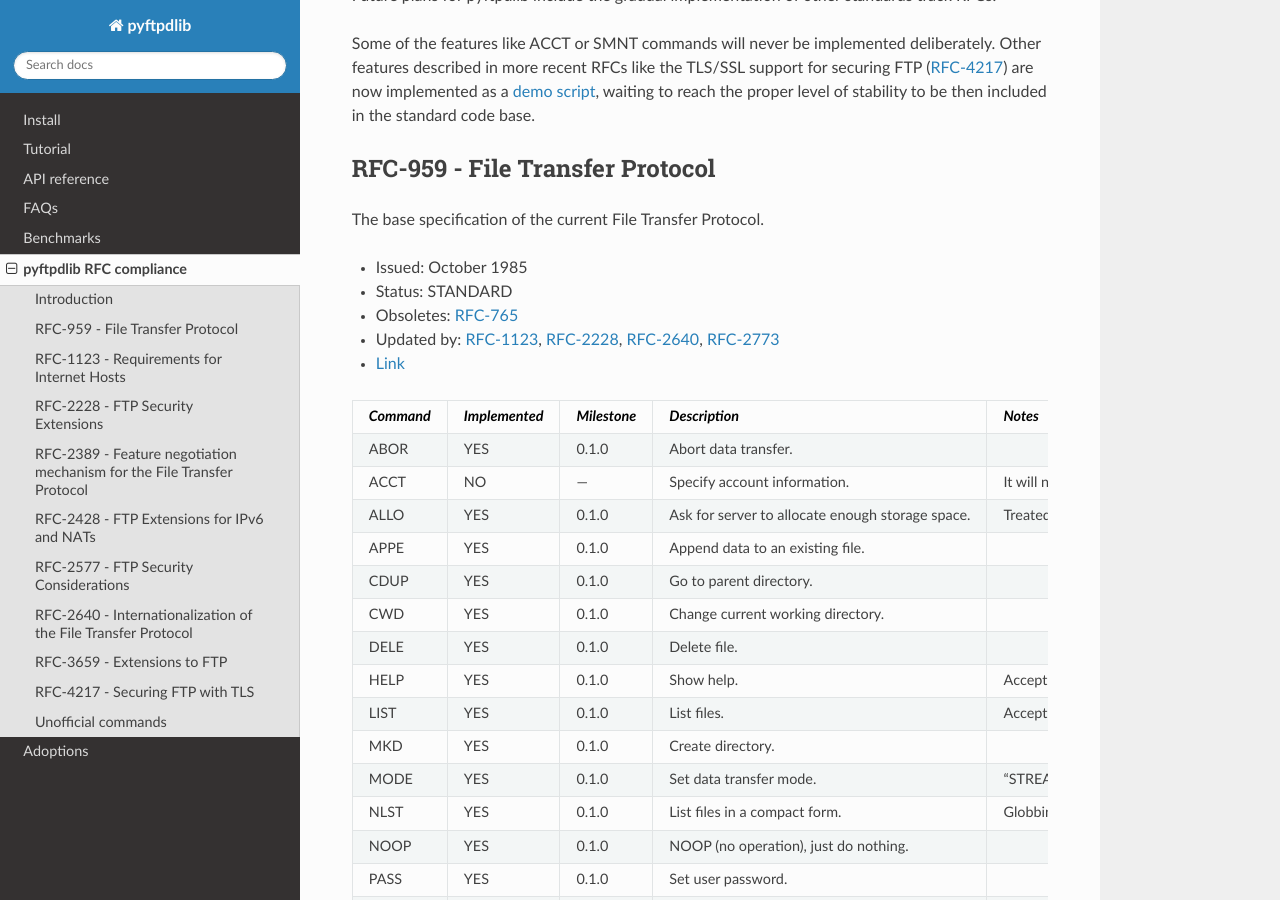
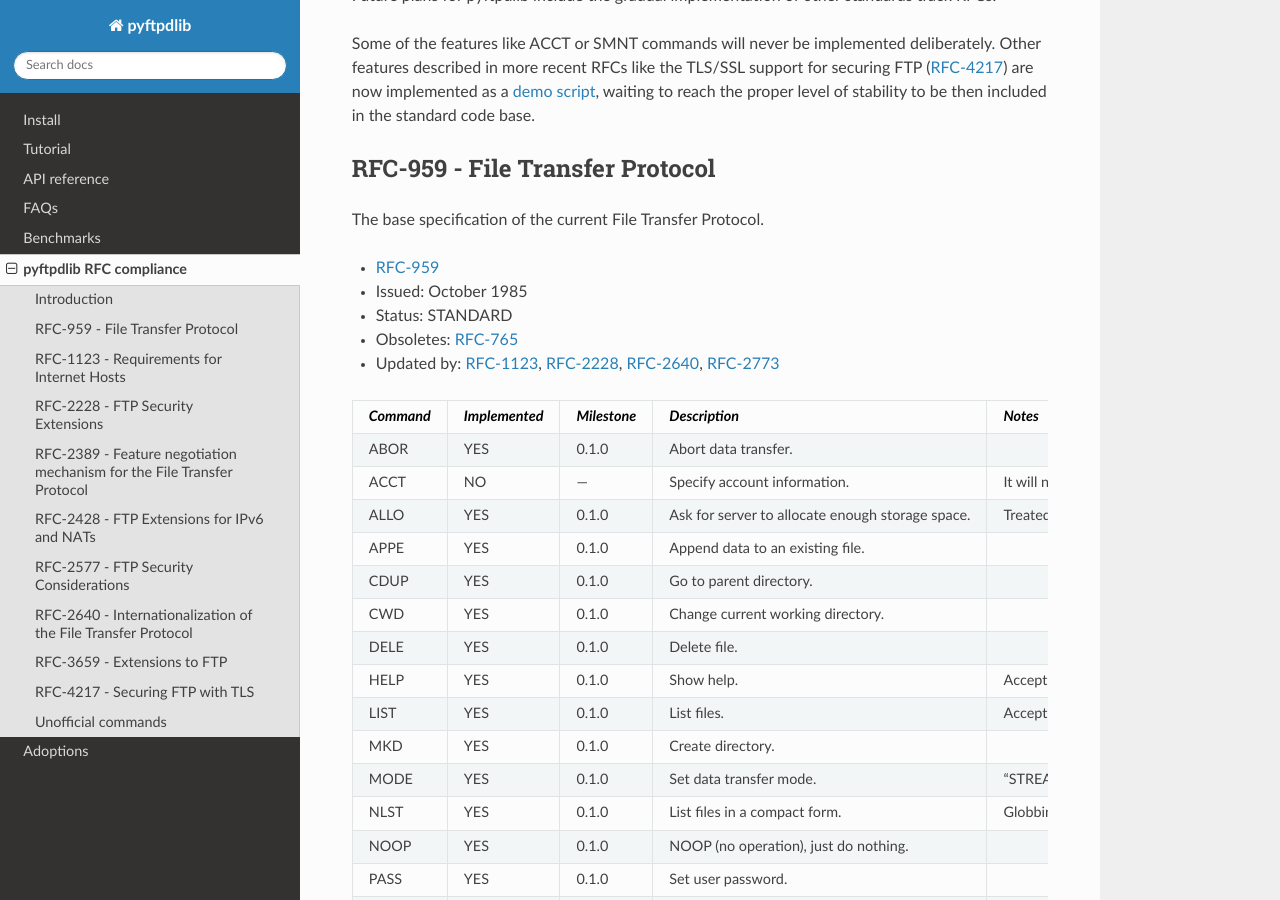
Before and after one commit to giampaolo/pyftpdlib, a Sphinx documentation site: the page built from docs/rfc-compliance.rst, in a window 1280 px wide and 900 px high, scrolled down 772 px. Built offline with Sphinx 7.4.7 and the Read the Docs theme 2.0.0, drawn with Linux system fonts in a browser that asks for light colours; some of the changed text lies outside the part shown.

Commit message:
update link refs

```diff
--- a/README.rst
+++ b/README.rst
@@ -77,9 +77,9 @@
   model (as in: you'll be free to block or use slow filesystems).
 - Portable: entirely written in pure Python.
 - Supports **FTPS** (`RFC-4217 <https://datatracker.ietf.org/doc/html/rfc4217>`__),
-  **IPv6** (`RFC-2428 <ftp://ftp.rfc-editor.org/in-notes/rfc2428.txt>`__),
+  **IPv6** (`RFC-2428 <https://datatracker.ietf.org/doc/html/rfc2428>`__),
   **Unicode** file names (`RFC-2640 <https://datatracker.ietf.org/doc/html/rfc2640>`__),
-  **MLSD/MLST** commands (`RFC-3659 <ftp://ftp.rfc-editor.org/in-notes/rfc3659.txt>`__).
+  **MLSD/MLST** commands (`RFC-3659 <https://datatracker.ietf.org/doc/html/rfc3659>`__).
 - Support for virtual users and virtual filesystem.
 - Flexible system of "authorizers" able to manage both "virtual" and
   "real" users on on both
--- a/docs/benchmarks.rst
+++ b/docs/benchmarks.rst
@@ -135,11 +135,11 @@
 Interpreting the results
 ------------------------
 
-pyftpdlib and `proftpd <https://www.proftpd.org/>`__ / `vsftpd <https://security.appspot.com/vsftpd.html>`__
+pyftpdlib and `proftpd <http://www.proftpd.org/>`__ / `vsftpd <https://security.appspot.com/vsftpd.html>`__
 look pretty much equally fast. The huge difference is noticeable in scalability
 though, because of the concurrency model adopted.
 Both proftpd and vsftpd spawn a new process for every connected client, where
-pyftpdlib doesn't (see `the C10k problem <https://www.kegel.com/c10k.html>`__).
+pyftpdlib doesn't (see `the C10k problem <http://www.kegel.com/c10k.html>`__).
 The outcome is well noticeable on connect/login benchmarks and memory
 benchmarks.
 
--- a/docs/faqs.rst
+++ b/docs/faqs.rst
@@ -170,7 +170,7 @@
 In case you want LIST, MLSD, MLST commands to report local times instead, just set the
 `use_gmt_times <api.html#pyftpdlib.handlers.FTPHandler.use_gmt_times>`__ attribute to ``False``.
 For further information you might want to take a look at
-`this <https://www.proftpd.org/docs/howto/Timestamps.html>`__
+`this <http://www.proftpd.org/docs/howto/Timestamps.html>`__
 
 Implementation
 ==============
@@ -185,7 +185,7 @@
 
 In the past some cases were reported that using ``sendfile(2)`` with "non
 regular" filesystems such as NFS, SMBFS/Samba, CIFS or network mounts in
-general may cause some issues, see https://www.proftpd.org/docs/howto/Sendfile.html.
+general may cause some issues, see http://www.proftpd.org/docs/howto/Sendfile.html.
 If you bump into one these issues you can set
 `FTPHandler.use_sendfile <api.html#pyftpdlib.handlers.FTPHandler.use_sendfile>`__ to ``False``:
 
--- a/docs/install.rst
+++ b/docs/install.rst
@@ -27,7 +27,7 @@
 -----------------------
 
 `PyOpenSSL <https://pypi.org/project/pyOpenSSL>`__, to support
-`FTPS <https://pyftpdlib.readthedocs.io/tutorial.html#ftps-ftp-over-tls-ssl-server>`__:
+`FTPS <https://pyftpdlib.readthedocs.io/en/latest/tutorial.html#ftps-ftp-over-tls-ssl-server>`__:
 
 .. code-block:: sh
 
--- a/docs/rfc-compliance.rst
+++ b/docs/rfc-compliance.rst
@@ -9,22 +9,22 @@
 
 This page lists current standard Internet RFCs that define the FTP protocol.
 
-pyftpdlib conforms to the FTP protocol standard as defined in `RFC-959 <http://www.ietf.org/rfc/rfc959.txt>`__ and `RFC-1123 <http://www.ietf.org/rfc/rfc1123.txt>`__ implementing all the fundamental commands and features described in them. It also implements some more recent features such as OPTS and FEAT commands (`RFC-2398 <http://www.ietf.org/rfc/rfc2389.txt>`__), EPRT and EPSV commands covering the IPv6 support (`RFC-2428 <ftp://ftp.rfc-editor.org/in-notes/rfc2428.txt>`__) and MDTM, MLSD, MLST and SIZE commands defined in `RFC-3659 <http://www.ietf.org/rfc/rfc3659.txt>`__.
+pyftpdlib conforms to the FTP protocol standard as defined in `RFC-959`_ and `RFC-1123`_ implementing all the fundamental commands and features described in them. It also implements some more recent features such as OPTS and FEAT commands (`RFC-2398`_), EPRT and EPSV commands covering the IPv6 support (`RFC-2428`_) and MDTM, MLSD, MLST and SIZE commands defined in `RFC-3659`_.
 
 Future plans for pyftpdlib include the gradual implementation of other standards track RFCs.
 
-Some of the features like ACCT or SMNT commands will never be implemented deliberately. Other features described in more recent RFCs like the TLS/SSL support for securing FTP (`RFC-4217 <http://www.ietf.org/rfc/rfc4217.txt>`__) are now implemented as a `demo script <https://github.com/giampaolo/pyftpdlib/blob/master/demo/tls_ftpd.py>`__, waiting to reach the proper level of stability to be then included in the standard code base.
+Some of the features like ACCT or SMNT commands will never be implemented deliberately. Other features described in more recent RFCs like the TLS/SSL support for securing FTP (`RFC-4217`_) are now implemented as a `demo script`_, waiting to reach the proper level of stability to be then included in the standard code base.
 
 RFC-959 - File Transfer Protocol
 ================================
 
 The base specification of the current File Transfer Protocol.
 
+- `RFC-959`_
 - Issued: October 1985
 - Status: STANDARD
-- Obsoletes: `RFC-765 <http://www.ietf.org/rfc/rfc765.txt>`__
-- Updated by: `RFC-1123 <http://www.ietf.org/rfc/rfc1123.txt>`__, `RFC-2228 <http://www.ietf.org/rfc/rfc2228.txt>`__, `RFC-2640 <http://www.ietf.org/rfc/rfc2640.txt>`__, `RFC-2773 <http://www.ietf.org/rfc/rfc2773.txt>`__
-- `Link <http://www.ietf.org/rfc/rfc959.txt>`__
+- Obsoletes: `RFC-765`_
+- Updated by: `RFC-1123`_, `RFC-2228`_, `RFC-2640`_, `RFC-2773`_
 
 +-----------+---------------+-------------+--------------------------------------------------+----------------------------------------------------------------------------------------------------------------------------------------------------------------------------------------------------------------+
 | *Command* | *Implemented* | *Milestone* | *Description*                                    | *Notes*                                                                                                                                                                                                        |
@@ -99,11 +99,11 @@
 RFC-1123 - Requirements for Internet Hosts
 ==========================================
 
-Extends and clarifies some aspects of `RFC-959 <http://www.ietf.org/rfc/rfc959.txt>`__. Introduces new response codes 554 and 555.
+Extends and clarifies some aspects of `RFC-959`_. Introduces new response codes 554 and 555.
 
+- `RFC-1123`_
 - Issued: October 1989
 - Status: STANDARD
-- `Link <http://www.ietf.org/rfc/rfc1123.txt>`__
 
 +--------------------------------------+---------------+-------------+----------------------------------------------------------------------------------------------------------------------------------------------------------------------------------------------------------------------------------------------------+---------------------------------------------------------------------------------------+
 | *Feature*                            | *Implemented* | *Milestone* | *Description*                                                                                                                                                                                                                                      | *Notes*                                                                               |
@@ -116,7 +116,7 @@
 +--------------------------------------+---------------+-------------+----------------------------------------------------------------------------------------------------------------------------------------------------------------------------------------------------------------------------------------------------+---------------------------------------------------------------------------------------+
 | STOU format output                   | YES           | 0.2.0       | Defined the exact format output which STOU response must respect ("125/150 FILE filename").                                                                                                                                                        |                                                                                       |
 +--------------------------------------+---------------+-------------+----------------------------------------------------------------------------------------------------------------------------------------------------------------------------------------------------------------------------------------------------+---------------------------------------------------------------------------------------+
-| Avoid 250 response type on STOU      | YES           | 0.2.0       | The 250 positive response indicated in `RFC-959 <http://www.ietf.org/rfc/rfc959.txt>`__ has been declared incorrect in `RFC-1123 <http://www.ietf.org/rfc/rfc1123.txt>`__ which requires 125/150 instead.                                          |                                                                                       |
+| Avoid 250 response type on STOU      | YES           | 0.2.0       | The 250 positive response indicated in `RFC-959`_ has been declared incorrect in `RFC-1123`_ which requires 125/150 instead.                                                                                                                       |                                                                                       |
 +--------------------------------------+---------------+-------------+----------------------------------------------------------------------------------------------------------------------------------------------------------------------------------------------------------------------------------------------------+---------------------------------------------------------------------------------------+
 | Handle "Experimental" directory cmds | YES           | 0.1.0       | The server should support XCUP, XCWD, XMKD, XPWD and XRMD obsoleted commands and treat them as synonyms for CDUP, CWD, MKD, LIST and RMD commands.                                                                                                 |                                                                                       |
 +--------------------------------------+---------------+-------------+----------------------------------------------------------------------------------------------------------------------------------------------------------------------------------------------------------------------------------------------------+---------------------------------------------------------------------------------------+
@@ -130,29 +130,29 @@
 RFC-2228 - FTP Security Extensions
 ==================================
 
-Specifies several security extensions to the base FTP protocol defined in `RFC-959 <http://www.ietf.org/rfc/rfc959.txt>`__. New commands: AUTH, ADAT, PROT, PBSZ, CCC, MIC, CONF, and ENC. New response codes: 232, 234, 235, 334, 335, 336, 431, 533, 534, 535, 536, 537, 631, 632, and 633.
+Specifies several security extensions to the base FTP protocol defined in `RFC-959`_. New commands: AUTH, ADAT, PROT, PBSZ, CCC, MIC, CONF, and ENC. New response codes: 232, 234, 235, 334, 335, 336, 431, 533, 534, 535, 536, 537, 631, 632, and 633.
 
+- `RFC-2228`_
 - Issued: October 1997
 - Status: PROPOSED STANDARD
-- Updates: `RFC-959 <http://www.ietf.org/rfc/rfc959.txt>`__
-- `Link <http://www.ietf.org/rfc/rfc2228.txt>`__
+- Updates: `RFC-959`_
 
 +-----------+---------------+-------------+------------------------------------+------------------------------------------------------------------------------------------------------------------------------------------------------------------------------------------------------------------------------------+
 | *Command* | *Implemented* | *Milestone* | *Description*                      | *Notes*                                                                                                                                                                                                                            |
 +===========+===============+=============+====================================+====================================================================================================================================================================================================================================+
-| AUTH      | NO            | ---         | Authentication/Security Mechanism. | Implemented as `demo script <https://github.com/giampaolo/pyftpdlib/blob/master/demo/tls_ftpd.py>`__ by following the `RFC=4217 <http://www.ietf.org/rfc/rfc4217.txt>`__ guide line.                                               |
+| AUTH      | NO            | ---         | Authentication/Security Mechanism. | Implemented as `demo script`_ by following the `RFC-4217`_ guide line.                                                                                                                                                             |
 +-----------+---------------+-------------+------------------------------------+------------------------------------------------------------------------------------------------------------------------------------------------------------------------------------------------------------------------------------+
 | CCC       | NO            | ---         | Clear Command Channel.             |                                                                                                                                                                                                                                    |
 +-----------+---------------+-------------+------------------------------------+------------------------------------------------------------------------------------------------------------------------------------------------------------------------------------------------------------------------------------+
-| CONF      | NO            | ---         | Confidentiality Protected Command. | Somewhat obsoleted by `RFC-4217 <http://www.ietf.org/rfc/rfc4217.txt>`__.                                                                                                                                                          |
+| CONF      | NO            | ---         | Confidentiality Protected Command. | Somewhat obsoleted by `RFC-4217`_.                                                                                                                                                                                                 |
 +-----------+---------------+-------------+------------------------------------+------------------------------------------------------------------------------------------------------------------------------------------------------------------------------------------------------------------------------------+
-| EENC      | NO            | ---         | Privacy Protected Command.         | Somewhat obsoleted by `RFC-4217 <http://www.ietf.org/rfc/rfc4217.txt>`__.                                                                                                                                                          |
+| EENC      | NO            | ---         | Privacy Protected Command.         | Somewhat obsoleted by `RFC-4217`_.                                                                                                                                                                                                 |
 +-----------+---------------+-------------+------------------------------------+------------------------------------------------------------------------------------------------------------------------------------------------------------------------------------------------------------------------------------+
-| MIC       | NO            | ---         | Integrity Protected Command.       | Somewhat obsoleted by `RFC-4217 <http://www.ietf.org/rfc/rfc4217.txt>`__.                                                                                                                                                          |
+| MIC       | NO            | ---         | Integrity Protected Command.       | Somewhat obsoleted by `RFC-4217`_.                                                                                                                                                                                                 |
 +-----------+---------------+-------------+------------------------------------+------------------------------------------------------------------------------------------------------------------------------------------------------------------------------------------------------------------------------------+
-| PBSZ      | NO            | ---         | Protection Buffer Size.            | Implemented as `demo script <https://github.com/giampaolo/pyftpdlib/blob/master/demo/tls_ftpd.py>`__ by following the `RFC-4217 <http://www.ietf.org/rfc/rfc4217.txt>`__ guide line as a no-op command.                            |
+| PBSZ      | NO            | ---         | Protection Buffer Size.            | Implemented as `demo script`_ by following the `RFC-4217`_ guide line as a no-op command.                                                                                                                                          |
 +-----------+---------------+-------------+------------------------------------+------------------------------------------------------------------------------------------------------------------------------------------------------------------------------------------------------------------------------------+
-| PROT      | NO            | ---         | Data Channel Protection Level.     | Implemented as `demo script <https://github.com/giampaolo/pyftpdlib/blob/master/demo/tls_ftpd.py>`__ by following the `RFC-4217 <http://www.ietf.org/rfc/rfc4217.txt>`__ guide line supporting only "P" and "C" protection levels. |
+| PROT      | NO            | ---         | Data Channel Protection Level.     | Implemented as `demo script`_ by following the `RFC-4217`_ guide line supporting only "P" and "C" protection levels.                                                                                                               |
 +-----------+---------------+-------------+------------------------------------+------------------------------------------------------------------------------------------------------------------------------------------------------------------------------------------------------------------------------------+
 
 RFC-2389 - Feature negotiation mechanism for the File Transfer Protocol
@@ -160,14 +160,14 @@
 
 Introduces the new FEAT and OPTS commands.
 
+- `RFC-2389`_
 - Issued: August 1998
 - Status: PROPOSED STANDARD
-- `Link <http://www.ietf.org/rfc/rfc2389.txt>`__
 
 +-----------+---------------+-------------+-----------------------------------------------------------------------------------------+---------------------------------------------------------+
 | *Command* | *Implemented* | *Milestone* | *Description*                                                                           | *Notes*                                                 |
 +===========+===============+=============+=========================================================================================+=========================================================+
-| FEAT      | YES           | 0.3.0       | List new supported commands subsequent `RFC-959 <http://www.ietf.org/rfc/rfc959.txt>`__ |                                                         |
+| FEAT      | YES           | 0.3.0       | List new supported commands subsequent `RFC-959`_                                       |                                                         |
 +-----------+---------------+-------------+-----------------------------------------------------------------------------------------+---------------------------------------------------------+
 | OPTS      | YES           | 0.3.0       | Set options for certain commands.                                                       | MLST is the only command which could be used with OPTS. |
 +-----------+---------------+-------------+-----------------------------------------------------------------------------------------+---------------------------------------------------------+
@@ -177,9 +177,9 @@
 
 Introduces the new commands EPRT and EPSV extending FTP to enable its use over various network protocols, and the new response codes 522 and 229.
 
+- `RFC-2428`_
 - Issued: September 1998
 - Status: PROPOSED STANDARD
-- `Link <http://www.ietf.org/rfc/rfc2428.txt>`__
 
 +-----------+---------------+-------------+-----------------------------------------------+---------+
 | *Command* | *Implemented* | *Milestone* | *Description*                                 | *Notes* |
@@ -194,9 +194,9 @@
 
 Provides several configuration and implementation suggestions to mitigate some security concerns, including limiting failed password attempts and third-party "proxy FTP" transfers, which can be used in "bounce attacks".
 
+- `RFC-2577`_
 - Issued: May 1999
 - Status: INFORMATIONAL
-- `Link <http://www.ietf.org/rfc/rfc2577.txt>`__
 
 +--------------------------------------------+---------------+-------------+-------------------------------------------------------------------------------------------------------------------------------------------+---------------+
 | *Feature*                                  | *Implemented* | *Milestone* | *Description*                                                                                                                             | *Notes*       |
@@ -221,10 +221,10 @@
 
 Extends the FTP protocol to support multiple character sets, in addition to the original 7-bit ASCII. Introduces the new LANG command.
 
+- `RFC-2640`_
 - Issued: July 1999
 - Status: PROPOSED STANDARD
-- Updates: `RFC-959 <http://www.ietf.org/rfc/rfc959.txt>`__
-- `Link <http://www.ietf.org/rfc/rfc2640.txt>`__
+- Updates: `RFC-959`_
 
 +----------------------+---------------+-------------+-------------------------------------------------------------------------------------------------------------------------------+---------+
 | *Feature*            | *Implemented* | *Milestone* | *Description*                                                                                                                 | *Notes* |
@@ -239,10 +239,10 @@
 
 Four new commands are added: "SIZE", "MDTM", "MLST", and "MLSD".  The existing command "REST" is modified.
 
+- `RFC-3659`_
 - Issued: March 2007
 - Status: PROPOSED STANDARD
-- Updates: `RFC-959 <http://www.ietf.org/rfc/rfc959.txt>`__
-- `Link <http://www.ietf.org/rfc/rfc3659.txt>`__
+- Updates: `RFC-959`_
 
 +------------------------------------+---------------+-------------+------------------------------------------------------------------------------------------------------------------------------------------+---------------------------------------------------------------------------------------------------------------------+
 | *Feature*                          | *Implemented* | *Milestone* | *Description*                                                                                                                            | *Notes*                                                                                                             |
@@ -267,10 +267,10 @@
 
 Provides a description on how to implement TLS as a security mechanism to secure FTP clients and/or servers.
 
+- `RFC-4217`_
 - Issued: October 2005
 - Status: STANDARD
-- Updates: `RFC-959 <http://www.ietf.org/rfc/rfc959.txt>`__, `RFC-2246 <http://www.ietf.org/rfc/rfc2246.txt>`__, `RFC-2228 <http://www.ietf.org/rfc/rfc2228.txt>`__
-- `Link <http://www.ietf.org/rfc/rfc4217.txt>`__
+- Updates: `RFC-959`_, `RFC-2246`_, `RFC-2228`_
 
 +-----------+---------------+-------------+------------------------------------+---------------------------------------------+
 | *Command* | *Implemented* | *Milestone* | *Description*                      | *Notes*                                     |
@@ -294,3 +294,18 @@
 +============+===============+=============+===================+=========+
 | SITE CHMOD | YES           | 0.7.0       | Change file mode. |         |
 +------------+---------------+-------------+-------------------+---------+
+
+.. _`demo script`: https://github.com/giampaolo/pyftpdlib/blob/master/demo/tls_ftpd.py
+.. _`RFC-1123`: https://datatracker.ietf.org/doc/html/rfc1123
+.. _`RFC-2228`: https://datatracker.ietf.org/doc/html/rfc2228
+.. _`RFC-2246`: https://datatracker.ietf.org/doc/html/rfc2246
+.. _`RFC-2389`: https://datatracker.ietf.org/doc/html/rfc2389
+.. _`RFC-2398`: https://datatracker.ietf.org/doc/html/rfc2389
+.. _`RFC-2428`: https://datatracker.ietf.org/doc/html/rfc2428
+.. _`RFC-2577`: https://datatracker.ietf.org/doc/html/rfc2577
+.. _`RFC-2640`: https://datatracker.ietf.org/doc/html/rfc2640
+.. _`RFC-2773`: https://datatracker.ietf.org/doc/html/rfc2773
+.. _`RFC-3659`: https://datatracker.ietf.org/doc/html/rfc3659
+.. _`RFC-4217`: https://datatracker.ietf.org/doc/html/rfc4217
+.. _`RFC-765`: https://datatracker.ietf.org/doc/html/rfc765
+.. _`RFC-959`: https://datatracker.ietf.org/doc/html/rfc959
```
